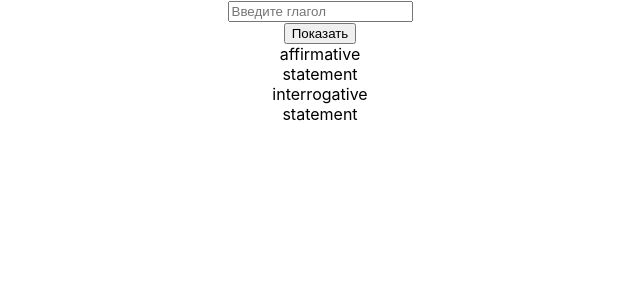
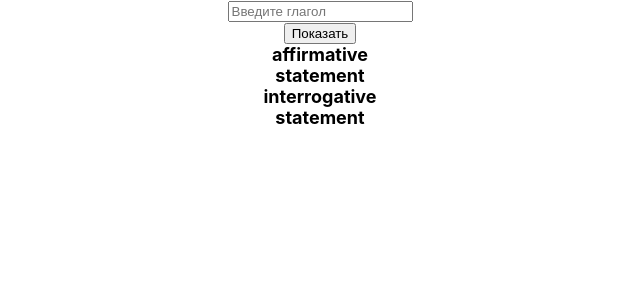
Before and after one commit to bjorn-mozyakin/language, a React (Create React App) app: page / in a window 1280 px wide. Shown: the top 300 px of the page, without its empty margins (320-960 px from the left). Built offline with nearby package versions, Linux system fonts and the light colour scheme.

Commit message:
Add component Title

```diff
--- a/src/components/PageVerb/PageVerb.tsx
+++ b/src/components/PageVerb/PageVerb.tsx
@@ -7,6 +7,7 @@ import { StateVerb } from '../../entities/State';
 
 import Button from '../../components/Button/Button';
 import Input from '../../components/Input/Input';
+import Title from '../../components/Title/Title';
 
 export const Page = () => {
   const dispatch = useDispatch();
@@ -31,13 +32,13 @@ export const Page = () => {
       {Object.entries(verbs).map(([key, value], i) => {
         return (
           <div key={`verb1_${i}`}>
-            <div className="title">{key}</div>
+            <Title>{key}</Title>
             <div>
               {Object.entries(value).map(([type, verbs], i) => {
                 return (
                   <div key={`verb2_${i}`}>
-                    <div>{type}</div>
-                    <div className="title">
+                    <Title>{type}</Title>
+                    <div>
                       {verbs &&
                         verbs.map((verb, i) => {
                           return <div key={`verb3_${i}`}>{verb}</div>;
--- /dev/null
+++ b/src/components/Title/Title.scss
@@ -0,0 +1,4 @@
+.title {
+  font-weight: 700;
+  font-size: 18px;
+}
--- /dev/null
+++ b/src/components/Title/Title.tsx
@@ -0,0 +1,13 @@
+import './Title.scss';
+
+import React from 'react';
+
+type Props = {
+  children: React.ReactNode;
+};
+
+export const Title = ({ children }: Props) => {
+  return <div className="title">{children}</div>;
+};
+
+export default Title;
```
